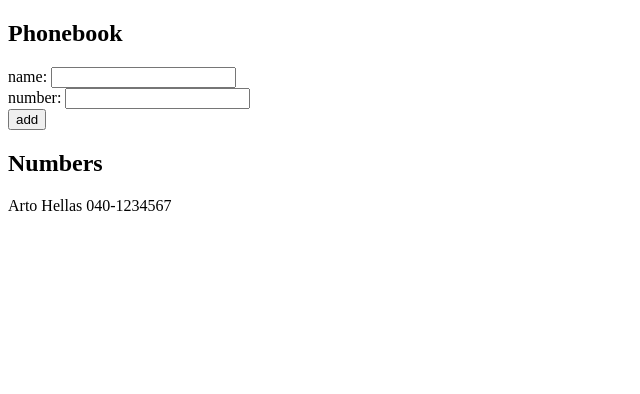
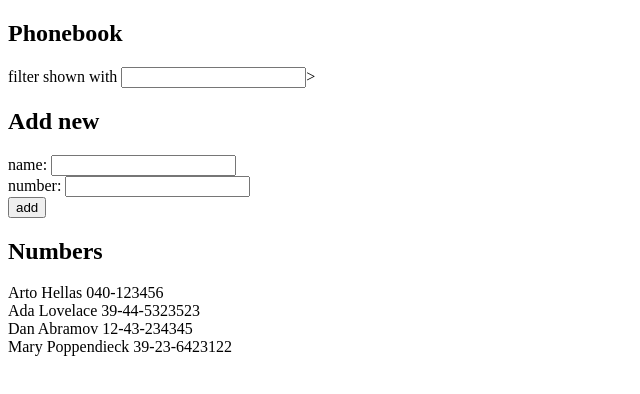
Before and after one commit to Mavchi/Full-Stack-open-2022, a React (Create React App) app in the folder osa2/puhelinluettelo/: page / in a window 1280 px wide. Shown: the top 394 px of the page, without its empty margins (0-640 px from the left). Built offline with nearby package versions, Linux system fonts and the light colour scheme.

Commit message:
2.9*: puhelinluettelo step4

```diff
--- a/osa2/puhelinluettelo/src/App.js
+++ b/osa2/puhelinluettelo/src/App.js
@@ -1,18 +1,24 @@
-// 2.8
+// 2.9
 import React, { useState } from 'react'
 
 const Person = ({ person }) => {
     return (
-        <p>
+        <div>
             {person.name} {person.number}
-        </p>
+        </div>
     )
 }
 
 const App = () => {
-  const [ persons, setPersons] = useState([{ name: 'Arto Hellas', number: '040-1234567' }])
+  const [ persons, setPersons] = useState([
+    { name: 'Arto Hellas', number: '040-123456' },
+    { name: 'Ada Lovelace', number: '39-44-5323523' },
+    { name: 'Dan Abramov', number: '12-43-234345' },
+    { name: 'Mary Poppendieck', number: '39-23-6423122' }
+  ])
   const [ newName, setNewName ] = useState('')
   const [ newNumber, setNewNumber] = useState('')
+  const [ newFilter, setNewFilter] = useState('')
 
   const HandleNameChange = (event) => {
       setNewName(event.target.value)
@@ -20,6 +26,10 @@
 
   const HandleNumberChange = (event) => {
       setNewNumber(event.target.value)
+  }
+
+  const HandleFilterChange = (event) => {
+      setNewFilter(event.target.value)
   }
 
   const addPerson = (event) =>{
@@ -45,9 +55,18 @@
       }
   }
 
+  // Mitkä numerot näytetään
+  const phonesToShow = (newFilter.length === 0)
+    ? persons
+    : persons.filter( person => person.name.toLowerCase().includes(newFilter.toLowerCase()))
+
   return (
     <div>
       <h2>Phonebook</h2>
+      <p>
+          filter shown with <input onChange={HandleFilterChange}/>>
+      </p>
+      <h2>Add new</h2>
       <form onSubmit={addPerson}>
         <div>
           name: <input value={newName} onChange={HandleNameChange}/><br/>
@@ -59,7 +78,7 @@
       </form>
       <h2>Numbers</h2>
       <div>
-        {persons.map( person =>
+        {phonesToShow.map( person =>
             <Person key={person.name} person={person}/>
         )}
       </div>
```
